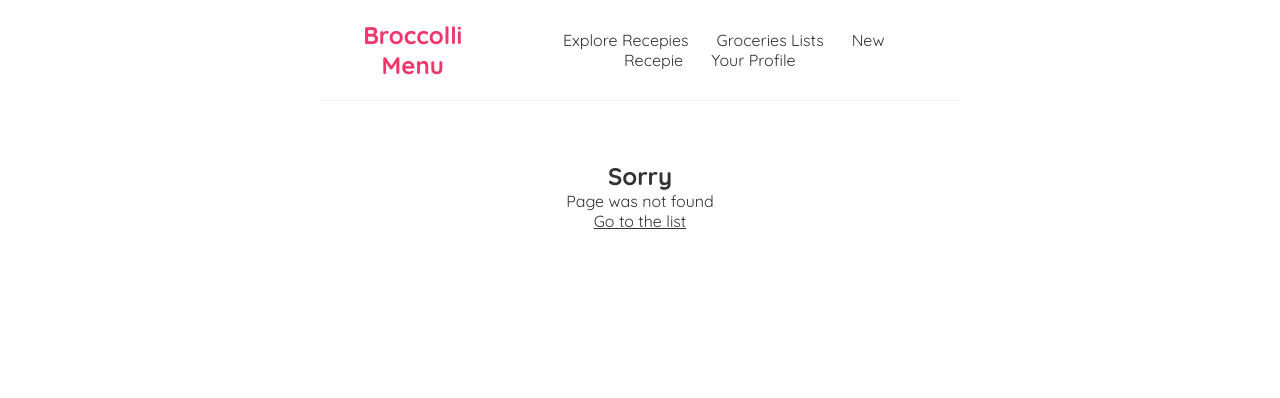
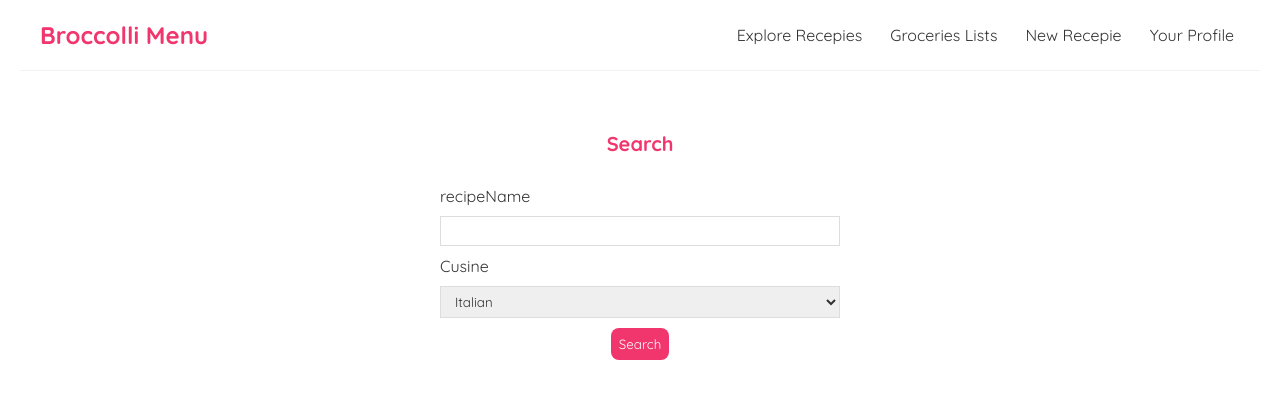
Before and after one commit to AdamMrotek/Broccoli, a React (Create React App) app: page /search in a window 1280 px wide. Before the commit this address had no page. Shown: the top 398 px of the page. Built offline with nearby package versions, Linux system fonts and the light colour scheme.

Commit message:
Add API search with react env variables

```diff
--- a/src/App.js
+++ b/src/App.js
@@ -3,6 +3,8 @@ import Navbar from "./Navbar.js";
 import Home from "./Home.js";
 import Create from "./Create.js";
 import NotFound from "./NotFound.js";
+import Search from "./Search.js";
+
 import { BrowserRouter as Router, Route, Switch } from "react-router-dom";
 import RecepieDetails from "./RecepieDetails.js";
 
@@ -19,6 +21,9 @@ function App() {
             <Route exact path="/">
               <Home />
             </Route>
+            <Route exact path="/search">
+              <Search />
+            </Route>
             <Route path="/recepie/:id">
               <RecepieDetails />
             </Route>
--- a/src/Home.js
+++ b/src/Home.js
@@ -16,7 +16,7 @@ function Home() {
       <button onClick={(e) => handleClick(e)}>Click Me!</button>
       {data && <RecepieList recepies={data} name={name} />}
       {isLoading && <p>Data is loading</p>}
-      {error && <p>Data is loading</p>}
+      {error && <p>{error}</p>}
     </div>
   );
 }
--- a/src/Navbar.js
+++ b/src/Navbar.js
@@ -4,7 +4,7 @@ function Navbar() {
     <nav className="navbar">
       <h1>Broccolli Menu</h1>
       <div className="links">
-        <Link to="/">Explore Recepies</Link>
+        <Link to="/search">Explore Recepies</Link>
         <Link to="/create">Groceries Lists</Link>
         <Link to="/create">New Recepie</Link>
         <Link to="/">Your Profile</Link>
--- a/src/RecepieList.js
+++ b/src/RecepieList.js
@@ -1,6 +1,6 @@
 import { Link } from "react-router-dom";
 
-function recepieList({ recepies, name }) {
+function RecepieList({ recepies, name }) {
   return (
     <div className="recepie-list">
       <p>{name}</p>
@@ -21,4 +21,4 @@ function recepieList({ recepies, name }) {
   );
 }
 
-export default recepieList;
+export default RecepieList;
--- /dev/null
+++ b/src/Search.js
@@ -0,0 +1,73 @@
+import { useState } from "react";
+import { useHistory } from "react-router-dom";
+import RecepieList from "./RecepieList.js";
+import useFetch from "./useFetch.js";
+
+function Create() {
+  const [recipeList, setRecipeList] = useState(null);
+  const [recipeName, setrecipeName] = useState("");
+  const [cusine, setCusine] = useState();
+  // const [data, isLoading, error] = useFetch()
+  const handleSearch = async (e, recipeName, cusine) => {
+    e.preventDefault();
+    const response = await fetch(
+      `https://api.edamam.com/api/recipes/v2?type=public&q=${recipeName}&app_id=${process.env.REACT_APP_Application_ID}&app_key=${process.env.REACT_APP_Application_Keys}`
+    );
+    const data = await response.json();
+    console.log(data.hits[0].recipe);
+    setRecipeList(data.hits);
+
+    console.log(e.target, recipeName, cusine);
+  };
+  return (
+    <div className="create">
+      <h2>Search</h2>
+      <form
+        action="#"
+        onSubmit={(e) => {
+          handleSearch(e, recipeName, cusine);
+        }}
+      >
+        <label htmlFor="recipeName">recipeName</label>
+        <input
+          id="recipeName"
+          type="text"
+          required
+          name="recipeName"
+          value={recipeName}
+          onChange={(e) => setrecipeName(e.target.value)}
+        />
+        <label htmlFor="cusine">Cusine</label>
+        <select
+          name="cusine"
+          id="cusine"
+          value={cusine}
+          onChange={(e) => setCusine(e.target.value)}
+        >
+          <option id="author" value="italian">
+            Italian
+          </option>
+          <option id="author" value="mexican">
+            Mexican
+          </option>
+        </select>
+        <button>Search</button>
+      </form>
+      {recipeList &&
+        recipeList.map((recipe, i) => {
+          console.log(recipe);
+          return (
+            <div>
+              <img
+                src={recipe.recipe.images.SMALL.url}
+                alt={recipe.recipe.label}
+              />
+              <p key={i}>{recipe.recipe.label}</p>
+            </div>
+          );
+        })}
+    </div>
+  );
+}
+
+export default Create;
--- a/src/index.css
+++ b/src/index.css
@@ -10,7 +10,7 @@
   padding: 20px;
   display: flex;
   align-items: center;
-  max-width: 600px;
+  max-width: 1200px;
   margin: 0 auto;
   border-bottom: 1px solid #f2f2f2;
 }
@@ -29,7 +29,7 @@
   color: #f1356d;
 }
 .content {
-  max-width: 600px;
+  max-width: 1200px;
   margin: 40px auto;
   padding: 20px;
 }
--- a/src/useFetch.js
+++ b/src/useFetch.js
@@ -28,8 +28,8 @@ const useFetch = (url) => {
           if (err.name === "AbortError") {
             console.log("fetch aborted");
           } else {
+            setIsLoading(false);
             setError(err.message);
-            setIsLoading(false);
           }
         });
     }, 2000);
```
